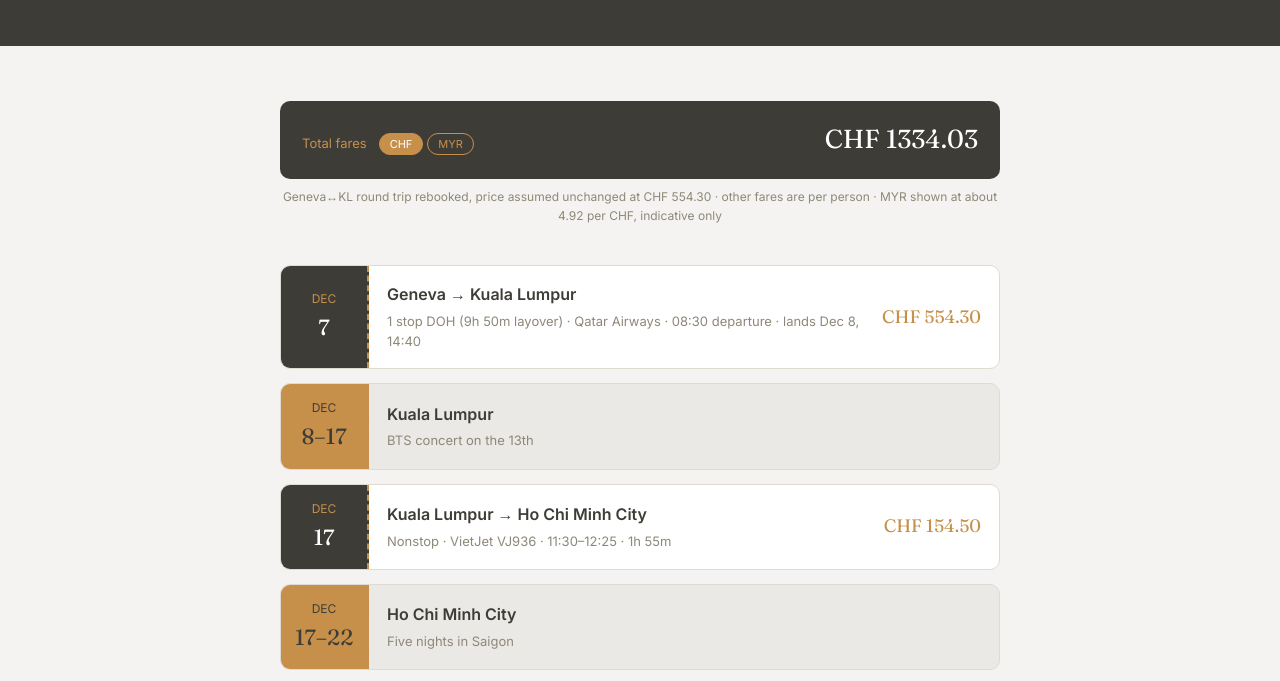
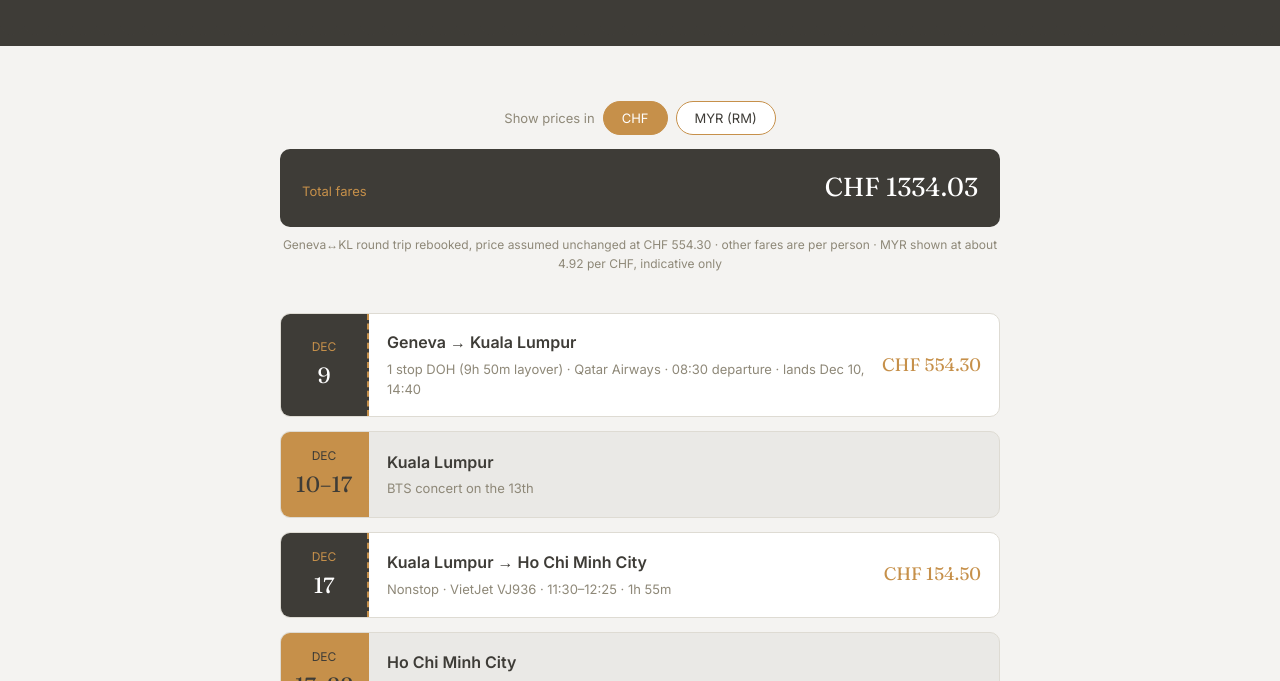
Before and after one commit to danealonzoxx/asia, a plain HTML site: page index.html in a window 1280 px wide. Shown: the part 225-906 px from the top of the page. Drawn offline with Linux system fonts and the light colour scheme.

Commit message:
Add files via upload

```diff
--- a/index.html
+++ b/index.html
@@ -153,9 +153,9 @@
   }
   .total-bar .label{font-size:13px;color:var(--ochre);}
   .total-bar .value{font-family:'Fraunces',serif;font-size:26px;color:var(--white);}
-  .cur-toggle{display:inline-flex;gap:4px;margin-left:12px;vertical-align:middle;}
-  .cur-toggle button{font-family:'Inter',sans-serif;font-size:11px;padding:3px 10px;border-radius:999px;border:1px solid var(--ochre);background:transparent;color:var(--ochre);cursor:pointer;}
-  .cur-toggle button.active{background:var(--ochre);color:var(--white);}
+  .cur-switch{display:flex;align-items:center;justify-content:center;gap:8px;margin-bottom:14px;font-size:13px;color:var(--taupe);}
+  .cur-switch button{font-family:'Inter',sans-serif;font-size:13px;padding:8px 18px;border-radius:999px;border:1px solid var(--ochre);background:var(--white);color:var(--charcoal);cursor:pointer;}
+  .cur-switch button.active{background:var(--ochre);color:var(--white);}
 
   /* City guide section */
   .section-title{
@@ -290,15 +290,21 @@
 <body>
 
 <header>
-  <div class="eyebrow">Dec 7 &mdash; Jan 27</div>
+  <div class="eyebrow">Dec 9 &mdash; Jan 27</div>
   <h1 style="color:#FFFFFF;">Home for the holidays</h1>
   <p>Geneva → Kuala Lumpur → Ho Chi Minh City → Seoul → Kagoshima → Kuala Lumpur → Geneva</p>
 </header>
 
 <div class="wrap">
 
+  <div class="cur-switch">
+    <span>Show prices in</span>
+    <button id="curCHF" class="active" onclick="setCur('CHF')">CHF</button>
+    <button id="curMYR" onclick="setCur('MYR')">MYR (RM)</button>
+  </div>
+
   <div class="total-bar">
-    <span class="label">Total fares<span class="cur-toggle"><button id="curCHF" class="active" onclick="setCur('CHF')">CHF</button><button id="curMYR" onclick="setCur('MYR')">MYR</button></span></span>
+    <span class="label">Total fares</span>
     <span class="value" id="totalValue">CHF 1334.03</span>
   </div>
   <p style="font-size:12px;color:var(--taupe);text-align:center;margin:0 0 40px;">Geneva↔KL round trip rebooked, price assumed unchanged at CHF 554.30 · other fares are per person · MYR shown at about 4.92 per CHF, indicative only</p>
@@ -320,8 +326,8 @@ const MYR_PER_CHF = 4.92;
 let currency = 'CHF';
 
 const legs = [
-  {stub:"7", month:"DEC", route:"Geneva → Kuala Lumpur", detail:"1 stop DOH (9h 50m layover) · Qatar Airways · 08:30 departure · lands Dec 8, 14:40", price:554.30, stay:false},
-  {stub:"8–17", month:"DEC", route:"Kuala Lumpur", detail:"BTS concert on the 13th", price:0, stay:true},
+  {stub:"9", month:"DEC", route:"Geneva → Kuala Lumpur", detail:"1 stop DOH (9h 50m layover) · Qatar Airways · 08:30 departure · lands Dec 10, 14:40", price:554.30, stay:false},
+  {stub:"10–17", month:"DEC", route:"Kuala Lumpur", detail:"BTS concert on the 13th", price:0, stay:true},
   {stub:"17", month:"DEC", route:"Kuala Lumpur → Ho Chi Minh City", detail:"Nonstop · VietJet VJ936 · 11:30–12:25 · 1h 55m", price:154.50, myr:761, stay:false},
   {stub:"17–22", month:"DEC", route:"Ho Chi Minh City", detail:"Five nights in Saigon", price:0, stay:true},
   {stub:"22", month:"DEC", route:"Ho Chi Minh City → Seoul", detail:"Nonstop · Vietnam Airlines VN402 · 09:25–16:25 · 5h", price:116, myr:570, stay:false},
@@ -345,6 +351,7 @@ function fmt(v){
 }
 function setCur(c){
   currency = c;
+  try { localStorage.setItem('cur', c); } catch(e) {}
   document.getElementById('curCHF').classList.toggle('active', c === 'CHF');
   document.getElementById('curMYR').classList.toggle('active', c === 'MYR');
   renderTimeline();
@@ -372,11 +379,12 @@ function renderTimeline(){
   document.getElementById('totalValue').textContent = fmt(total);
 }
 
-renderTimeline();
+let saved = null; try { saved = localStorage.getItem('cur'); } catch(e) {}
+if (saved === 'MYR') { setCur('MYR'); } else { renderTimeline(); }
 
 const baseCities = {
   kul: {
-    id: "kul", name: "Kuala Lumpur", tagline: "Dec 8–17 and Jan 6–26",
+    id: "kul", name: "Kuala Lumpur", tagline: "Dec 10–17 and Jan 6–26",
     groups: [
       { label: "BIRTHDAY DINNER — SOMETHING INTIMATE", recos: [
         {tag:"◆", name:"Studio Restaurant", meta:"Intimate tasting menu · Plaza Batai", desc:"Dim, low-lit dining room built for a small group. Six-, eight-, or ten-course tasting menus centred on seafood and vegetables — book the whole room out if you want it just the two of you plus Jeremy's crew."}
```
